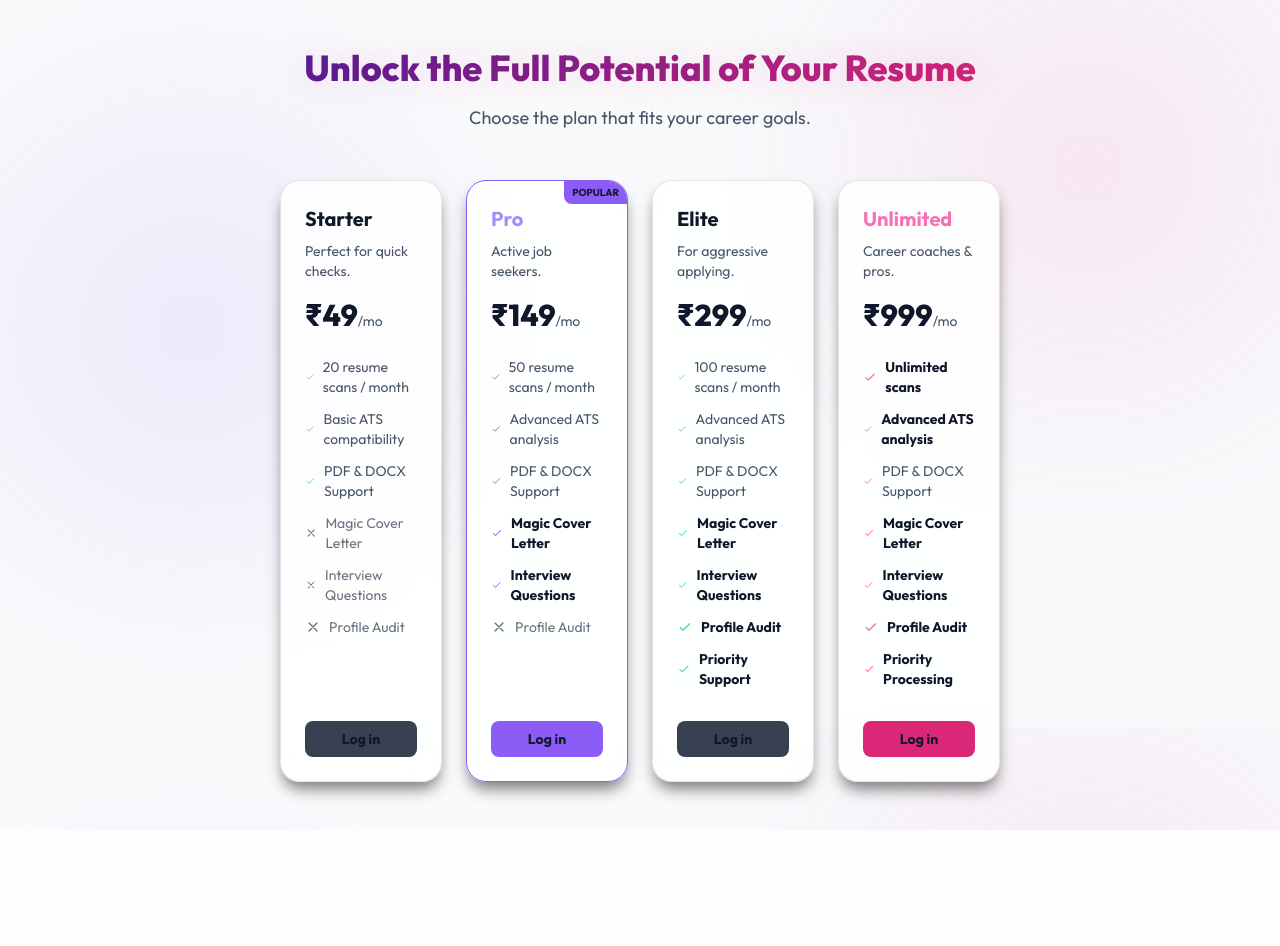
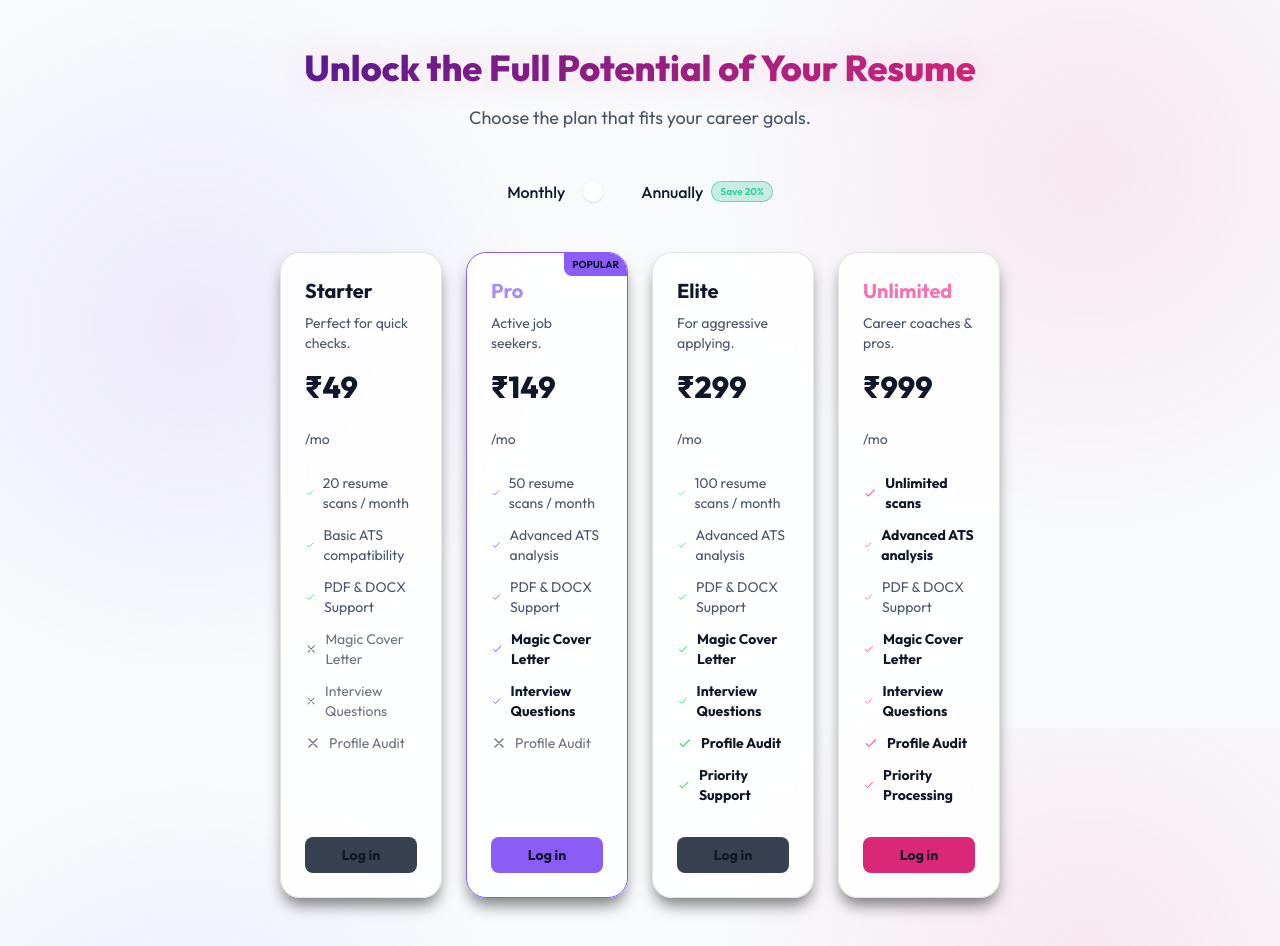
Before and after one commit to bhatiaayan30/Resume_Analyzer, a Django app: page /pricing/ in a window 1280 px wide. Shown: the part 72-1018 px from the top of the page. Before the commit the page ends 902 px from the top, so only its background shows below. Run offline with Django 4.2, Linux system fonts and the light colour scheme; some libraries are stand-ins or nearby versions.

Commit message:
feat: add annual pricing toggle with 20 percent discount

```diff
--- a/templates/analyzer/pricing.html
+++ b/templates/analyzer/pricing.html
@@ -16,13 +16,26 @@
 </div>
 {% endif %}
 
+<div x-data="{ annual: false }">
+
+<div class="flex justify-center items-center gap-4 mb-12" id="pricing-toggle">
+    <span class="font-medium transition-colors" :class="annual ? 'text-gray-400' : 'text-white'">Monthly</span>
+    <button @click="annual = !annual" type="button" class="relative inline-flex h-6 w-11 flex-shrink-0 cursor-pointer rounded-full border-2 border-transparent transition-colors duration-200 ease-in-out focus:outline-none" :class="annual ? 'bg-brand' : 'bg-gray-600'">
+        <span class="pointer-events-none inline-block h-5 w-5 transform rounded-full bg-white shadow ring-0 transition duration-200 ease-in-out" :class="annual ? 'translate-x-5' : 'translate-x-0'"></span>
+    </button>
+    <span class="font-medium flex items-center gap-2 transition-colors" :class="annual ? 'text-white' : 'text-gray-400'">
+        Annually <span class="bg-emerald-500/20 text-emerald-400 text-[10px] font-bold px-2 py-0.5 rounded-full border border-emerald-500/50">Save 20%</span>
+    </span>
+</div>
+
 <div class="w-full max-w-7xl mx-auto grid grid-cols-1 md:grid-cols-2 lg:grid-cols-4 gap-6 px-4">
 
     <!-- Tier 1 -->
     <div class="premium-card flex flex-col p-6">
         <h2 class="text-xl font-bold mb-2">Starter</h2>
         <p class="text-sm text-gray-400 mb-4">Perfect for quick checks.</p>
-        <div class="text-3xl font-extrabold mb-6 text-white">₹49<span class="text-sm font-normal text-gray-400">/mo</span></div>
+        <div class="text-3xl font-extrabold mb-6 text-white" x-text="annual ? '₹470' : '₹49'">₹49</div>
+        <div class="text-sm font-normal text-gray-400 mb-6 mt--4" x-text="annual ? '/yr' : '/mo'">/mo</div>
         <ul class="flex-1 space-y-3 mb-8 text-sm text-gray-300">
             <li class="flex items-center gap-2">
                 <svg class="w-4 h-4 text-green-400" fill="none" stroke="currentColor" viewBox="0 0 24 24"><path stroke-linecap="round" stroke-linejoin="round" stroke-width="2" d="M5 13l4 4L19 7"></path></svg>
@@ -54,7 +67,7 @@
                 <a href="#" class="w-full text-center py-2 rounded-lg bg-green-600 hover:bg-green-500 transition font-bold text-sm">Active</a>
             {% else %}
                 <div class="space-y-2">
-                    <a href="{% url 'create_razorpay_subscription' %}?plan_id={{ settings.RAZORPAY_PLAN_ID_49 }}" class="block w-full text-center py-2 rounded-lg bg-gray-700 hover:bg-gray-600 transition font-bold text-sm">Pay via Card / UPI</a>
+                    <a :href="annual ? '{% url 'create_razorpay_subscription' %}?plan_id={{ settings.RAZORPAY_PLAN_ID_49_ANNUAL|default:settings.RAZORPAY_PLAN_ID_49 }}' : '{% url 'create_razorpay_subscription' %}?plan_id={{ settings.RAZORPAY_PLAN_ID_49 }}'" class="block w-full text-center py-2 rounded-lg bg-gray-700 hover:bg-gray-600 transition font-bold text-sm">Pay via Card / UPI</a>
                     <div class="grid grid-cols-2 gap-2">
                         <button onclick="alert('PayPal setup pending admin API keys.');" class="w-full text-center py-2 rounded-lg bg-blue-600/20 text-blue-400 hover:bg-blue-600/30 border border-blue-500/30 transition font-bold text-xs">PayPal / Payoneer</button>
                         <button onclick="alert('USDT setup pending admin API keys.');" class="w-full text-center py-2 rounded-lg bg-emerald-600/20 text-emerald-400 hover:bg-emerald-600/30 border border-emerald-500/30 transition font-bold text-xs">USDT Crypto</button>
@@ -71,7 +84,8 @@
         <div class="absolute top-0 right-0 bg-brand text-white text-[10px] font-bold px-2 py-1 rounded-bl-lg">POPULAR</div>
         <h2 class="text-xl font-bold mb-2 text-brand-hover">Pro</h2>
         <p class="text-sm text-gray-400 mb-4">Active job seekers.</p>
-        <div class="text-3xl font-extrabold mb-6 text-white">₹149<span class="text-sm font-normal text-gray-400">/mo</span></div>
+        <div class="text-3xl font-extrabold mb-6 text-white" x-text="annual ? '₹1430' : '₹149'">₹149</div>
+        <div class="text-sm font-normal text-gray-400 mb-6 mt--4" x-text="annual ? '/yr' : '/mo'">/mo</div>
         <ul class="flex-1 space-y-3 mb-8 text-sm text-gray-300">
             <li class="flex items-center gap-2">
                 <svg class="w-4 h-4 text-brand" fill="none" stroke="currentColor" viewBox="0 0 24 24"><path stroke-linecap="round" stroke-linejoin="round" stroke-width="2" d="M5 13l4 4L19 7"></path></svg>
@@ -103,7 +117,7 @@
                 <a href="#" class="w-full text-center py-2 rounded-lg bg-green-600 hover:bg-green-500 transition font-bold text-sm">Active</a>
             {% else %}
                 <div class="space-y-2">
-                    <a href="{% url 'create_razorpay_subscription' %}?plan_id={{ settings.RAZORPAY_PLAN_ID_149 }}" class="block w-full text-center py-2 rounded-lg bg-brand hover:bg-brand-hover transition font-bold text-sm shadow-lg shadow-brand/30">Pay via Card / UPI</a>
+                    <a :href="annual ? '{% url 'create_razorpay_subscription' %}?plan_id={{ settings.RAZORPAY_PLAN_ID_149_ANNUAL|default:settings.RAZORPAY_PLAN_ID_149 }}' : '{% url 'create_razorpay_subscription' %}?plan_id={{ settings.RAZORPAY_PLAN_ID_149 }}'" class="block w-full text-center py-2 rounded-lg bg-brand hover:bg-brand-hover transition font-bold text-sm shadow-lg shadow-brand/30">Pay via Card / UPI</a>
                     <div class="grid grid-cols-2 gap-2">
                         <button onclick="alert('PayPal setup pending admin API keys.');" class="w-full text-center py-2 rounded-lg bg-blue-600/20 text-blue-400 hover:bg-blue-600/30 border border-blue-500/30 transition font-bold text-xs">PayPal / Payoneer</button>
                         <button onclick="alert('USDT setup pending admin API keys.');" class="w-full text-center py-2 rounded-lg bg-emerald-600/20 text-emerald-400 hover:bg-emerald-600/30 border border-emerald-500/30 transition font-bold text-xs">USDT Crypto</button>
@@ -119,7 +133,8 @@
     <div class="premium-card flex flex-col p-6">
         <h2 class="text-xl font-bold mb-2">Elite</h2>
         <p class="text-sm text-gray-400 mb-4">For aggressive applying.</p>
-        <div class="text-3xl font-extrabold mb-6 text-white">₹299<span class="text-sm font-normal text-gray-400">/mo</span></div>
+        <div class="text-3xl font-extrabold mb-6 text-white" x-text="annual ? '₹2870' : '₹299'">₹299</div>
+        <div class="text-sm font-normal text-gray-400 mb-6 mt--4" x-text="annual ? '/yr' : '/mo'">/mo</div>
         <ul class="flex-1 space-y-3 mb-8 text-sm text-gray-300">
             <li class="flex items-center gap-2">
                 <svg class="w-4 h-4 text-green-400" fill="none" stroke="currentColor" viewBox="0 0 24 24"><path stroke-linecap="round" stroke-linejoin="round" stroke-width="2" d="M5 13l4 4L19 7"></path></svg>
@@ -155,7 +170,7 @@
                 <a href="#" class="w-full text-center py-2 rounded-lg bg-green-600 hover:bg-green-500 transition font-bold text-sm">Active</a>
             {% else %}
                 <div class="space-y-2">
-                    <a href="{% url 'create_razorpay_subscription' %}?plan_id={{ settings.RAZORPAY_PLAN_ID_299 }}" class="block w-full text-center py-2 rounded-lg bg-gray-700 hover:bg-gray-600 transition font-bold text-sm">Pay via Card / UPI</a>
+                    <a :href="annual ? '{% url 'create_razorpay_subscription' %}?plan_id={{ settings.RAZORPAY_PLAN_ID_299_ANNUAL|default:settings.RAZORPAY_PLAN_ID_299 }}' : '{% url 'create_razorpay_subscription' %}?plan_id={{ settings.RAZORPAY_PLAN_ID_299 }}'" class="block w-full text-center py-2 rounded-lg bg-gray-700 hover:bg-gray-600 transition font-bold text-sm">Pay via Card / UPI</a>
                     <div class="grid grid-cols-2 gap-2">
                         <button onclick="alert('PayPal setup pending admin API keys.');" class="w-full text-center py-2 rounded-lg bg-blue-600/20 text-blue-400 hover:bg-blue-600/30 border border-blue-500/30 transition font-bold text-xs">PayPal / Payoneer</button>
                         <button onclick="alert('USDT setup pending admin API keys.');" class="w-full text-center py-2 rounded-lg bg-emerald-600/20 text-emerald-400 hover:bg-emerald-600/30 border border-emerald-500/30 transition font-bold text-xs">USDT Crypto</button>
@@ -171,7 +186,8 @@
     <div class="premium-card flex flex-col p-6">
         <h2 class="text-xl font-bold mb-2 text-pink-400">Unlimited</h2>
         <p class="text-sm text-gray-400 mb-4">Career coaches & pros.</p>
-        <div class="text-3xl font-extrabold mb-6 text-white">₹999<span class="text-sm font-normal text-gray-400">/mo</span></div>
+        <div class="text-3xl font-extrabold mb-6 text-white" x-text="annual ? '₹9590' : '₹999'">₹999</div>
+        <div class="text-sm font-normal text-gray-400 mb-6 mt--4" x-text="annual ? '/yr' : '/mo'">/mo</div>
         <ul class="flex-1 space-y-3 mb-8 text-sm text-gray-300">
             <li class="flex items-center gap-2 font-bold text-white">
                 <svg class="w-4 h-4 text-pink-400" fill="none" stroke="currentColor" viewBox="0 0 24 24"><path stroke-linecap="round" stroke-linejoin="round" stroke-width="2" d="M5 13l4 4L19 7"></path></svg>
@@ -207,7 +223,7 @@
                 <a href="#" class="w-full text-center py-2 rounded-lg bg-green-600 hover:bg-green-500 transition font-bold text-sm">Active</a>
             {% else %}
                 <div class="space-y-2">
-                    <a href="{% url 'create_razorpay_subscription' %}?plan_id={{ settings.RAZORPAY_PLAN_ID_999 }}" class="block w-full text-center py-2 rounded-lg bg-pink-600 hover:bg-pink-500 transition font-bold text-sm shadow-lg shadow-pink-600/30">Pay via Card / UPI</a>
+                    <a :href="annual ? '{% url 'create_razorpay_subscription' %}?plan_id={{ settings.RAZORPAY_PLAN_ID_999_ANNUAL|default:settings.RAZORPAY_PLAN_ID_999 }}' : '{% url 'create_razorpay_subscription' %}?plan_id={{ settings.RAZORPAY_PLAN_ID_999 }}'" class="block w-full text-center py-2 rounded-lg bg-pink-600 hover:bg-pink-500 transition font-bold text-sm shadow-lg shadow-pink-600/30">Pay via Card / UPI</a>
                     <div class="grid grid-cols-2 gap-2">
                         <button onclick="alert('PayPal setup pending admin API keys.');" class="w-full text-center py-2 rounded-lg bg-blue-600/20 text-blue-400 hover:bg-blue-600/30 border border-blue-500/30 transition font-bold text-xs">PayPal / Payoneer</button>
                         <button onclick="alert('USDT setup pending admin API keys.');" class="w-full text-center py-2 rounded-lg bg-emerald-600/20 text-emerald-400 hover:bg-emerald-600/30 border border-emerald-500/30 transition font-bold text-xs">USDT Crypto</button>
@@ -220,4 +236,5 @@
     </div>
 
 </div>
+</div>
 {% endblock %}
```
